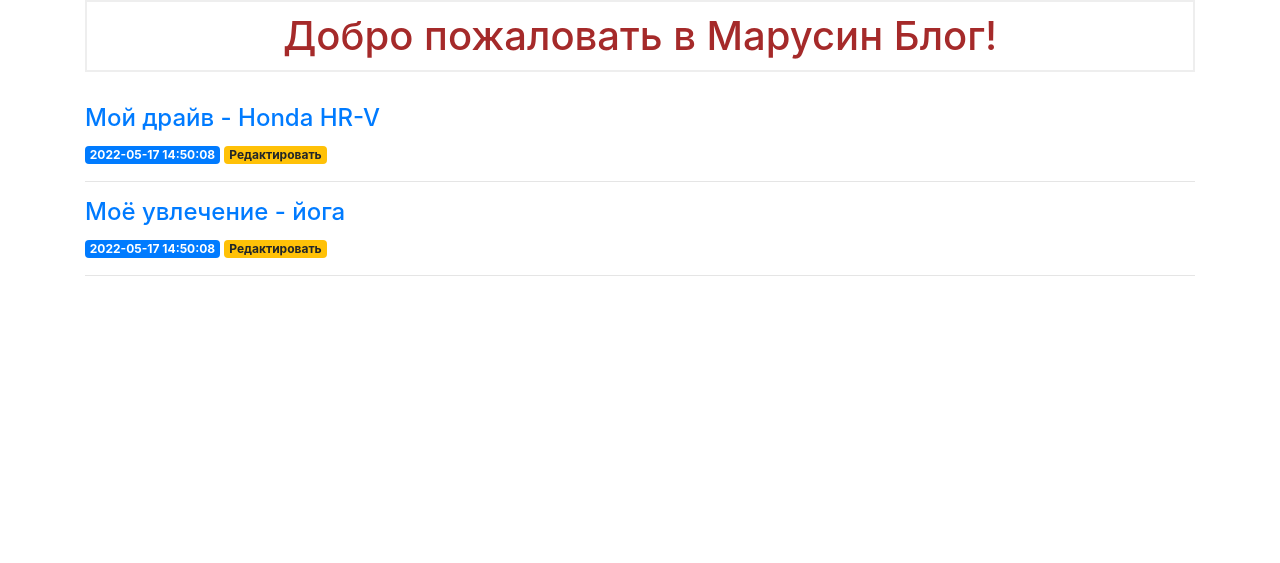
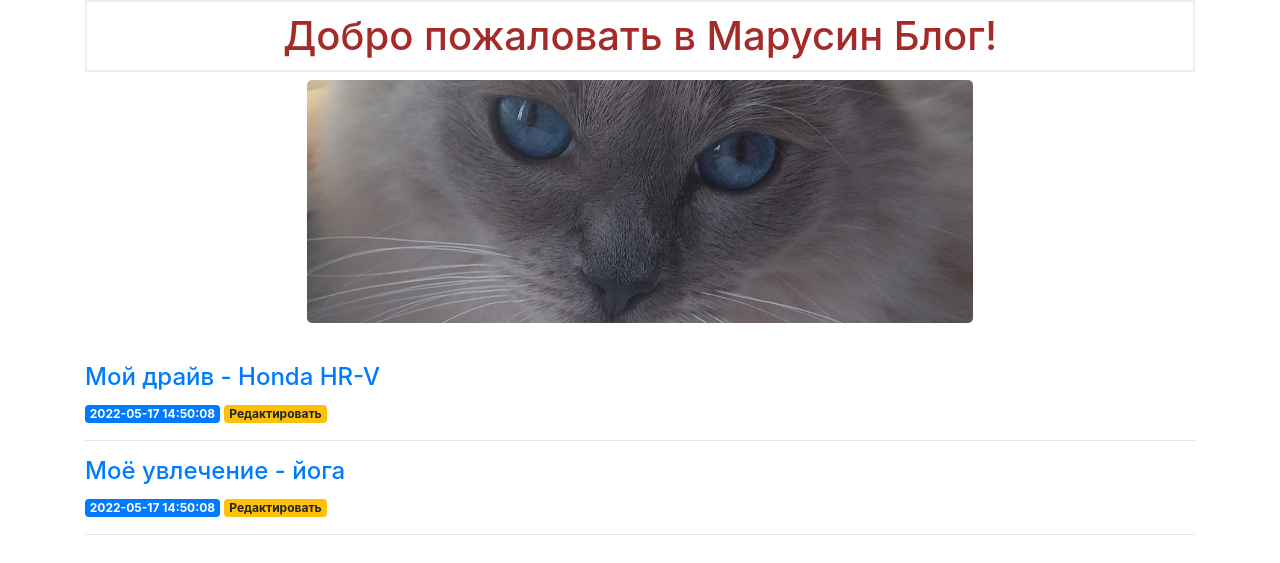
Before and after one commit to alenaVSk/project_flask_marusy, a Flask app: page / in a window 1280 px wide. Shown: the part 56-619 px from the top of the page. Run offline with Flask 2, Linux system fonts and the light colour scheme; data comes from the database, SQL or seed files in the repository; both versions use the stored data as it was after the commit; some libraries are stand-ins or nearby versions.

Commit message:
added photo

```diff
--- a/app.py
+++ b/app.py
@@ -18,6 +18,8 @@ def get_post(post_id):   # вызов поста блога по ID
 
 app = Flask(__name__)
 app.config['SECRET_KEY'] = 'your secret key'
+app.config['MAX_CONTENT_LENGTH'] = 4 * 512 * 512
+
 
 login_manager = LoginManager(app)
 login_manager.login_view = 'login'
@@ -73,7 +75,7 @@ def create():
         content = request.form['content']
 
         if not title:
-            flash('Title is required!')
+            flash('Название обязательно!')
         else:
             conn = con_db.get_db_connection()
             conn.execute('INSERT INTO posts (title, content) VALUES (?, ?)',
@@ -119,7 +121,7 @@ def delete(id):
     conn.execute('DELETE FROM posts WHERE id = ?', (id,))
     conn.commit()
     conn.close()
-    flash('"{}" was successfully deleted!'.format(post['title']))
+    flash('"{}" был успешно удалён!'.format(post['title']))
     return redirect(url_for('index'))
 
 
--- a/static/css/style.css
+++ b/static/css/style.css
@@ -4,3 +4,14 @@ h1 {
     text-align: center;
     padding: 10px;
 }
+.photo {
+    width: 60%;
+    height: 60%
+    float: left;
+    margin-left: auto;
+    margin-right: auto;
+    border-radius: 5px;
+}
+.fig {
+    text-align: center;
+}
--- a/templates/about.html
+++ b/templates/about.html
@@ -4,9 +4,9 @@
 
 {% block content %}
     <h1>{% block title %} Марусин Блог {% endblock %}</h1>
-
     <link rel="stylesheet" href="{{ url_for('static', filename= 'css/style.css') }}">
     <br>
+
     <body>
         <p><em>Что тебе помогает двигаться вперёд?</em></p>
         <p><em>Что источник твоего вдохновения?</em></p>
--- a/templates/create.html
+++ b/templates/create.html
@@ -8,17 +8,16 @@
 
 <form method="post">
     <div class="form-group">
-        <label for="title">Заголовок</label>
         <input type="text" name="title"
                placeholder="Заголовок поста" class="form-control"
                value="{{ request.form['title'] }}">
     </div>
 
     <div class="form-group">
-        <label for="content">Содержание</label>
         <textarea name="content" placeholder="Содержание поста"
                   class="form-control">{{ request.form['content'] }}</textarea>
     </div>
+
     <div class="form-group">
         <button type="submit" class="btn btn-primary">Отправить</button>
     </div>
--- a/templates/edit.html
+++ b/templates/edit.html
@@ -7,7 +7,6 @@
 
 <form method="post">
     <div class="form-group">
-        <label for="title">Заголовок</label>
         <input type="text" name="title" placeholder="Post title"
                class="form-control"
                value="{{ request.form['title'] or post['title'] }}">
@@ -15,7 +14,6 @@
     </div>
 
     <div class="form-group">
-        <label for="content">Содержание</label>
         <textarea name="content" placeholder="Post content"
                   class="form-control">{{ request.form['content'] or post['content'] }}</textarea>
     </div>
--- a/templates/index.html
+++ b/templates/index.html
@@ -4,6 +4,8 @@
 
 {% block content %}
     <h1>{% block title %} Добро пожаловать в Марусин Блог! {% endblock %} </h1>
+
+    <p class="fig"><img src="{{ url_for('static', filename='images/001.jpg') }}" class="photo" /></p>
 
     <link rel="stylesheet" href="{{ url_for('static', filename= 'css/style.css') }}">
     <br>
--- a/templates/profile.html
+++ b/templates/profile.html
@@ -5,14 +5,11 @@
 {% block content %}
 
     <h1>{% block title %} Профиль {% endblock %}</h1>
-
     <link rel="stylesheet" href="{{ url_for('static', filename= 'css/style.css') }}">
     <br>
     <body>
         <p> Имя: {{ info['name_id'] }} </p>
         <p> Email: {{ info['email_id'] }} </p>
-
-        <a class="button" href="/logout">  Выйти из профиля</a>
-
+        <a class="button" href="/logout">Выйти из профиля</a>
     </body>
 {% endblock %}
--- a/templates/register.html
+++ b/templates/register.html
@@ -6,6 +6,7 @@
 <h2>{% block title %} Регистрация {% endblock %}</h2>
 {% for cat, msg in get_flashed_messages(True) %}
 {% endfor %}
+
 <p>Для регистрации заполните более 4 символами каждое поле.</p>
 <form action="/register" method="post" class="form-contact">
 <p><label>Имя: </label> <input type="text" name="name" value="" requied />
```
Also changed, not shown: database.db, static/images/001.jpg (added).
